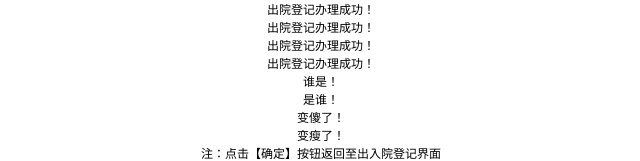
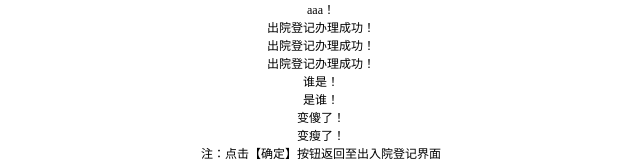
Before and after one commit to jy1216/git-prictice, a plain HTML site: page my-app-test/index.html in a window 1280 px wide. Shown: the top 161 px of the page, without its empty margins (319-959 px from the left). Drawn offline with Linux system fonts and the light colour scheme.

Commit message:
测试更改内容

```diff
--- a/my-app-test/index.html
+++ b/my-app-test/index.html
@@ -22,7 +22,7 @@
 <div class="huli-contents bg-white">
     <div class="processing-status">
         <div class="img-status"></div>
-        <p>出院登记办理成功！</p>
+        <p>aaa！</p>
         <p>出院登记办理成功！</p>
         <p>出院登记办理成功！</p>
         <p>出院登记办理成功！</p>
```
